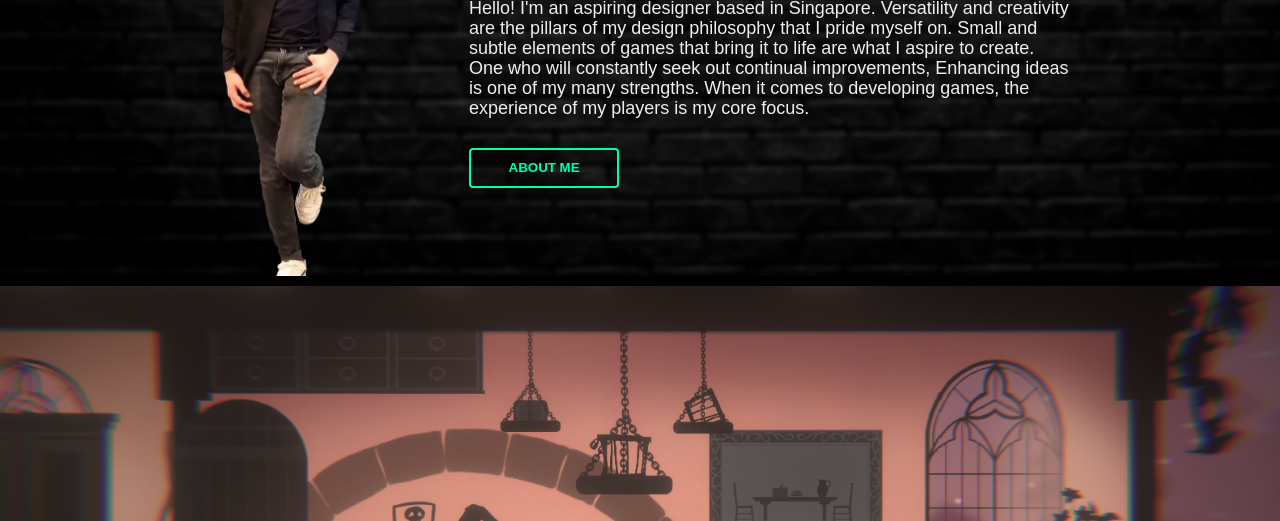
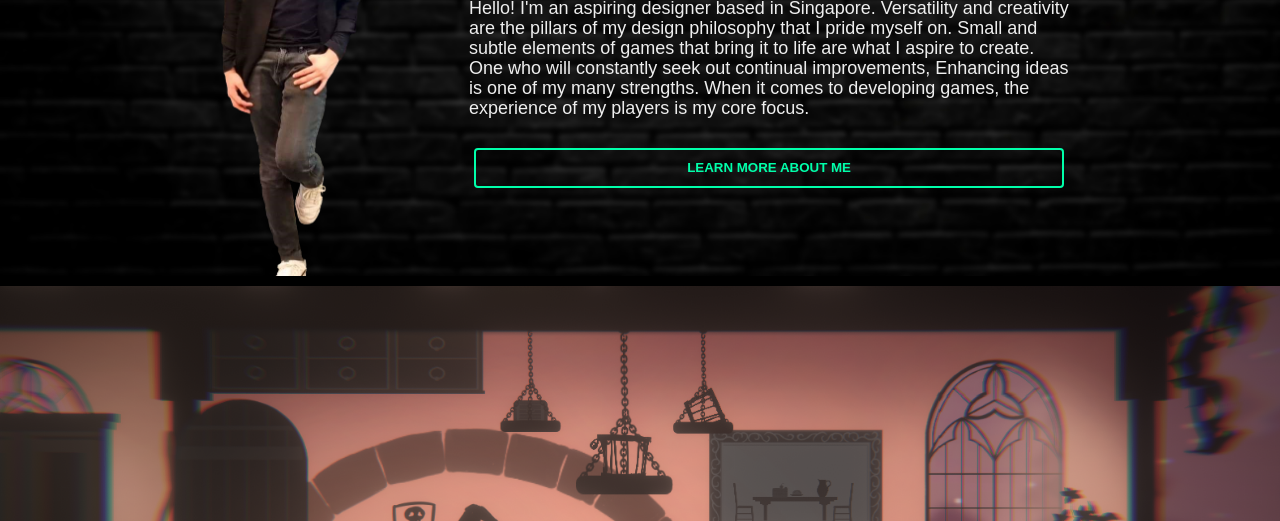
Before and after one commit to chunyuancx/chunyuancx.github.io, a plain HTML site: page index.html in a window 1280 px wide. Shown: the part 279-800 px from the top of the page. Drawn offline with nearby package versions, Linux system fonts and the light colour scheme; a web font is replaced by a local one.

Commit message:
summary about me button updated

```diff
--- a/index.css
+++ b/index.css
@@ -86,7 +86,7 @@
   border: 2px solid #0fa;
   border-radius: 5px;
   height: 40px;
-  width: 150px;
+  margin: 0 5px;
   color: #0fa;
   font-weight: 700;
   position: relative;
--- a/index.html
+++ b/index.html
@@ -71,7 +71,7 @@
           comes to developing games, the experience of my players is my core
           focus.
         </div>
-        <button id="introduction-button">About Me</button>
+        <button id="introduction-button">Learn More About Me</button>
       </div>
     </div>
     <!-- Timeless Tales -->
```
